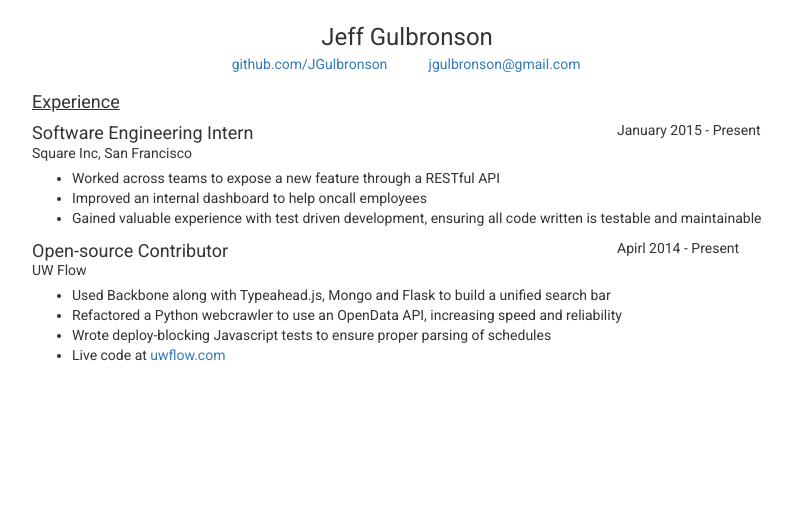
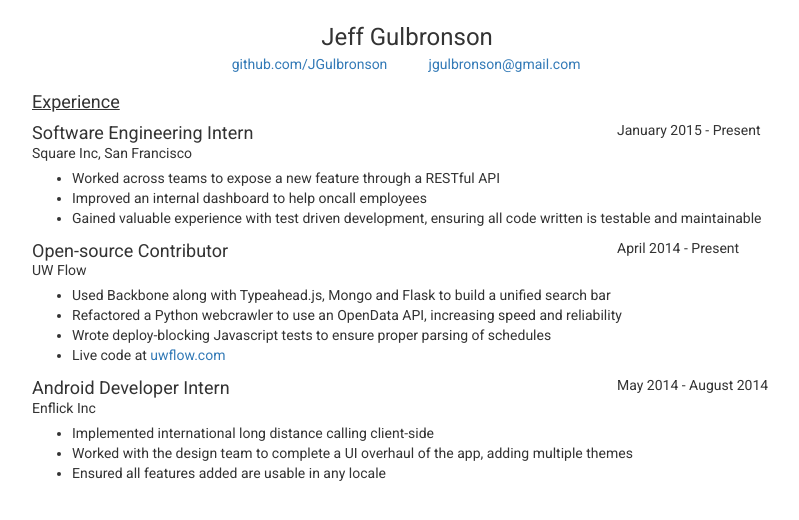
Before and after one commit to JGulbronson/JGulbronson.github.io, a plain HTML site: page index.html in a window 1280 px wide. Shown: the whole page, without its empty margins (233-1032 px from the left). Drawn offline with nearby package versions, Linux system fonts and the light colour scheme.

Commit message:
Added Enflick

```diff
--- a/index.html
+++ b/index.html
@@ -75,7 +75,7 @@
       </div>
     </div>
     <div class="col-md-offset-2 col-md-4">
-      Apirl 2014 - Present
+      April 2014 - Present
     </div>
   </div>
   <div class="row">
@@ -96,6 +96,34 @@
       </ul>
     </div>
   </div>
+  <div class="job-info row">
+    <div class="col-md-offset-2 col-md-4">
+      <div class="job-title">
+        Android Developer Intern
+      </div>
+      <div>
+        Enflick Inc
+      </div>
+    </div>
+    <div class="col-md-offset-2 col-md-4">
+      May 2014 - August 2014
+    </div>
+  </div>
+  <div class="row">
+    <div class="col-md-offset-2 col-md-8">
+      <ul>
+        <li>
+          Implemented international long distance calling client-side
+        </li>
+        <li>
+          Worked with the design team to complete a UI overhaul of the app, adding multiple themes
+        </li>
+        <li>
+          Ensured all features added are usable in any locale
+        </li>
+      </ul>
+    </div>
+  </div>
 </div>
 </body>
 
```
